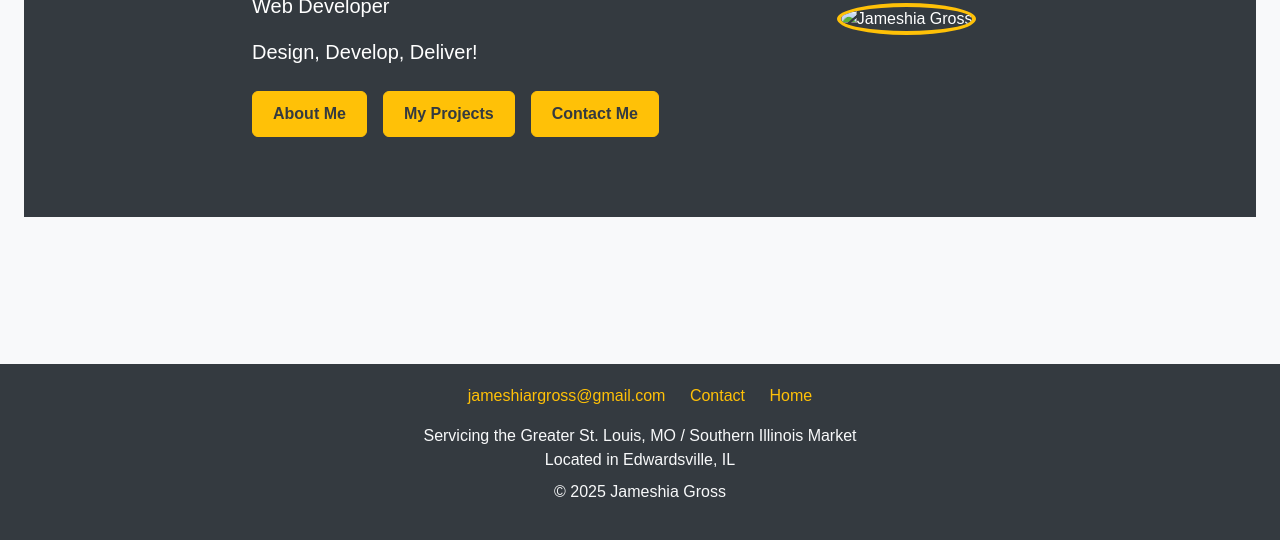
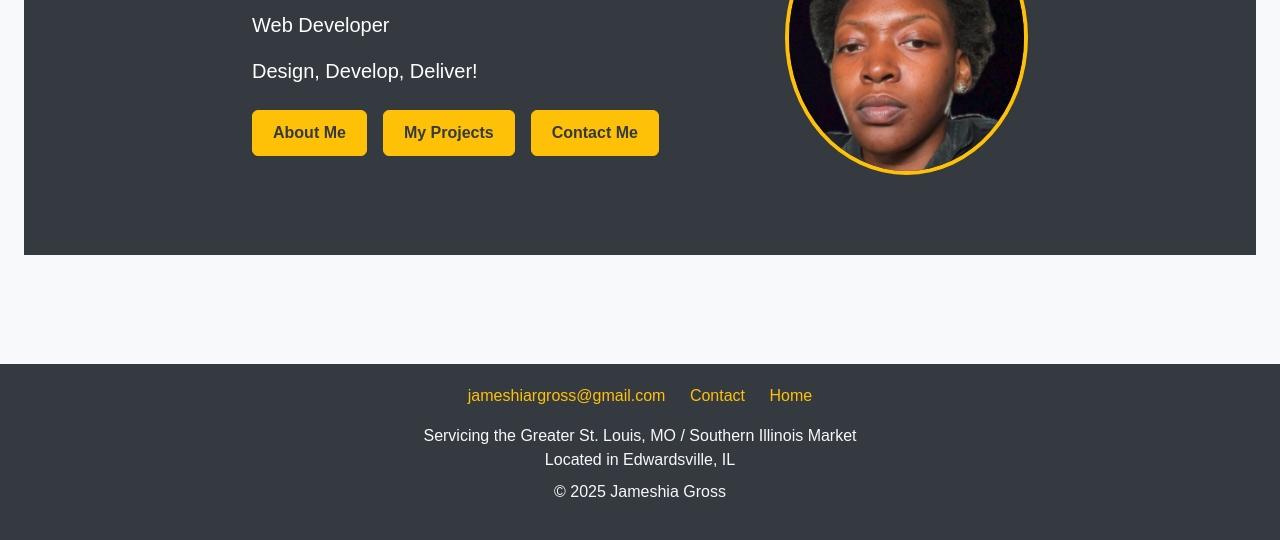
Before and after one commit to Jameshiagross23/Jameshiagross233.github.io, a plain HTML site: page index.html in a window 1280 px wide. Shown: the part 260-800 px from the top of the page. Drawn offline with nearby package versions, Linux system fonts and the light colour scheme.

Commit message:
Update index.html

```diff
--- a/index.html
+++ b/index.html
@@ -131,7 +131,7 @@
                         </div>
                     </div>
                     <div class="col-md-4 text-center mt-4 mt-md-0">
-                        <img src="/images/thumber.png" alt="Jameshia Gross" class="img-fluid rounded-circle hero-image">
+                        <img src="thumber.png" alt="Jameshia Gross" class="img-fluid rounded-circle hero-image">
                     </div>
                 </div>
             </div>
```
